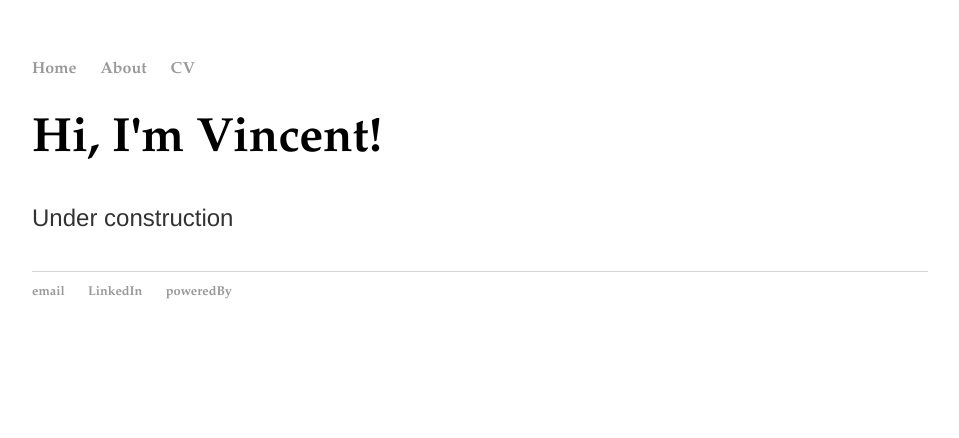
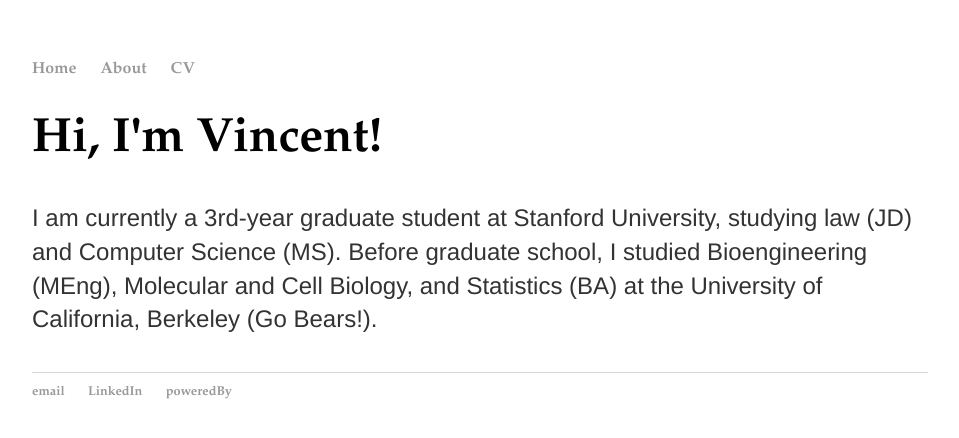
Before and after one commit to sheuvincent/sheuvincent.github.io, a Jekyll site: the page built from about/index.html, in a window 1280 px wide. Shown: the top 438 px of the page, without its empty margins (160-1119 px from the left). Built offline with Jekyll 4.4.1, drawn with Linux system fonts in a browser that asks for light colours.

Commit message:
Initial attempt at an About Me blurb

```diff
--- a/about/index.html
+++ b/about/index.html
@@ -4,5 +4,7 @@
 ---
 <div class="blurb">
 	<h1>Hi, I'm Vincent!</h1>
-	<p-sans>Under construction</p>
+	<p-sans>I am currently a 3rd-year graduate student at Stanford University, studying law (JD) and Computer Science (MS).
+	Before graduate school, I studied Bioengineering (MEng), Molecular and Cell Biology, and Statistics (BA) at the University of California, Berkeley (Go Bears!).
+	</p>
 </div><!-- /.blurb -->
```
